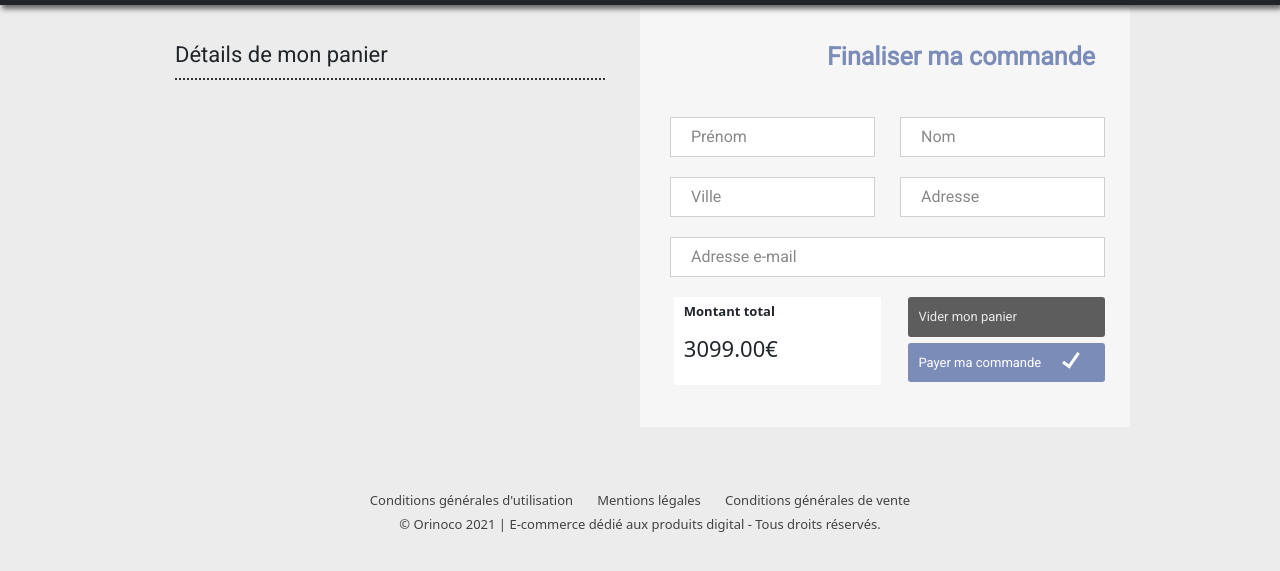
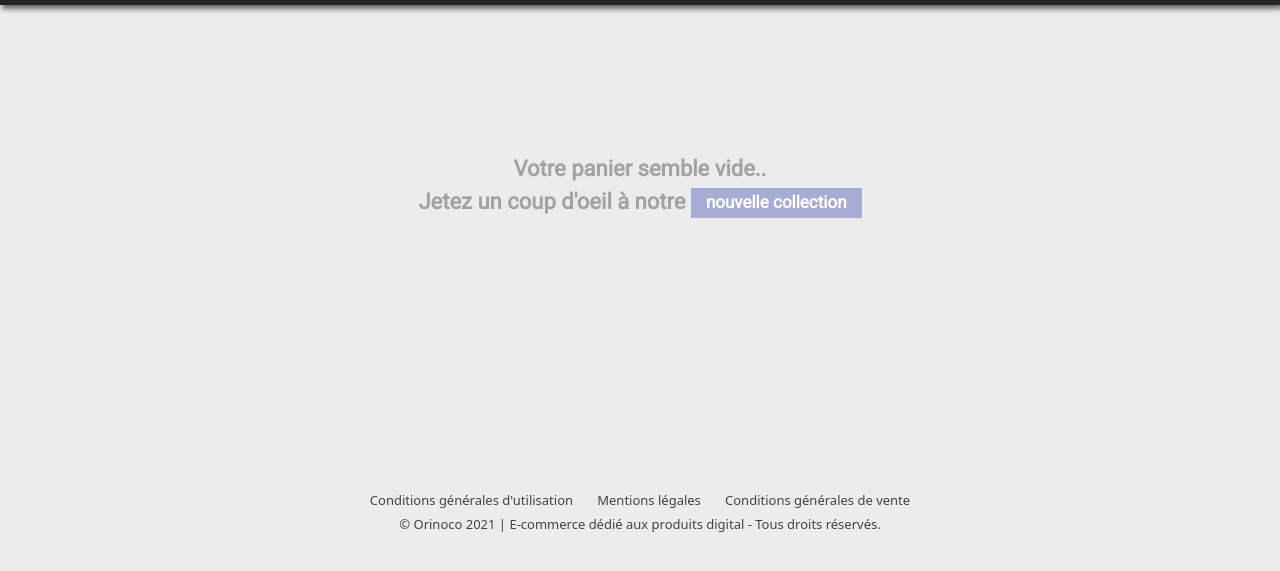
Before and after one commit to MessageGit/CHEVALLIER_5_24012021, a plain HTML site: page mycart.html in a window 1280 px wide. Shown: the part 63-634 px from the top of the page. Drawn offline with Linux system fonts and the light colour scheme; a web font is replaced by a local one.

Commit message:
display message if localStorage is empty

```diff
--- a/css/style.css
+++ b/css/style.css
@@ -485,41 +485,77 @@ body {
 .cart-content .my-cart {
     position: relative;
     width: 1000px;
+    transition-duration: 0.5s;
+    display: none;
+    opacity: 0;
 }
 
 .cart-content .my-cart .cart-section {
     position: relative;
     width: 50%;
+    display: none;
 }
 
-.cart-content .my-cart .left-section { float: left; }
+.cart-content .my-cart #empty-cart {
+    position: relative;
+    width: 100%;
+    height: 300px;
+    text-align: center;
+    display: none;
+}
+
+.cart-content .my-cart #empty-cart span {
+    position: relative;
+    top: 145px;
+    font-family: 'Roboto';
+    font-size: 22px;
+    color: #a2a2a2;
+    font-weight: bold;
+}
+
+.cart-content .my-cart #empty-cart span a {
+    position: relative;
+    bottom: 1px;
+    color: white;
+    background-color: #a6acd4;
+    padding: 4px 15px 6px 15px;
+    border-radius: 0px;
+    text-decoration: none;
+    font-size: 17px;
+    cursor: pointer;
+}
+
+.cart-content .my-cart .left-section { float: left; border-left: 3px dotted #333; }
 .cart-content .my-cart .right-section { float: right; }
 
 .cart-content .my-cart h1 {
-    position: relative;
     margin: 35px;
-    font-size: 22px;
-    padding-bottom: 10px;
-    border-bottom: 2px dotted #333;
+    text-align: right;
+    color: #7c8cb9;
+    font-weight: bold;
+    font-size: 25px;
     font-family: 'Roboto';
 }
 
-.cart-content .my-cart .right-section h1 {
-    text-align: right;
-    border-bottom: 0px;
-    color: #7c8cb9;
-    font-weight: bold;
-    font-size: 25px;
+.cart-content .my-cart #cart-info {
+    position: relative;
+    top: 35px;
+    margin: 35px;
+    font-size: 19px;
+    padding-bottom: 10px;
+    font-family: 'Roboto';
 }
 
 .cart-content .my-cart .left-section .cart-details {
     position: relative;
     left: 35px;
     width: 86%;
+    margin-bottom: 60px;
 }
 
 .cart-content .my-cart .left-section .cart-details .cart-x-item {
     position: relative;
+    top: 45px;
     width: 100%;
     height: 140px;
     margin-top: 20px;
@@ -586,18 +622,32 @@ body {
     font-size: 11px;
 }
 
+.cart-content .my-cart .left-section .cart-details .cart-x-item .cart-x-point {
+    position: absolute;
+    top: 42%;
+    width: 14px;
+    height: 14px;
+    background-color: #fff;
+    left: -43px;
+    border-radius: 45px;
+    border: 2px solid #333;
+}
+
 .cart-content .my-cart .right-section #pay-content {
     position: fixed;
     width: 490px;
     height: 420px;
     background-color: #ffffff80;
     z-index: 2;
+    border-bottom-right-radius: 15px;
+    border-bottom-left-radius: 15px;
+    box-shadow: 2px 8px 25px 0px rgb(222 222 222 / 75%);
 }
 
 .cart-content .my-cart .right-section .form-input {
     position: relative;
-    margin: 0px 25px 20px 0px;
-    float: right;
+    margin: 0px 0px 20px 25px;
+    float: left;
     outline: 0;
     border: 1px solid #d0d0d0;
     padding: 7px 7px 7px 20px;
@@ -634,18 +684,22 @@ body {
 
 .cart-content .my-cart .right-section .pay-module .cmd-res-left #total-label {
     position: absolute;
-    top: 5px;
-    left: 10px;
+    margin: 10px;
     font-size: 13px;
-    font-weight: bold;
+    font-family: Roboto;
+    color: #949494;
 }
 
 .cart-content .my-cart .right-section .pay-module .cmd-res-left #total-count {
     position: relative;
     float: left;
     top: 35px;
-    left: 10px;
+    left: 15px;
     font-size: 22px;
+    font-family: 'Roboto';
+    color: #7c8cb9;
+    font-weight: bold;
+    margin-left: 10px;
 }
 
 .cart-content .my-cart .right-section .pay-module .cmd-res-right {
--- a/javascript/client.js
+++ b/javascript/client.js
@@ -105,11 +105,23 @@ function addToCart() { // Add product to cart
 function viewMyCart() { // Visualize my cart (items refresh)
     var cart_data = JSON.parse(localStorage.getItem('cart'));
     var option_data = JSON.parse(localStorage.getItem('option'));
-    let i = 0;
-    while(i < cart_data.products.length) {
-        var option_id = option_data.options[i]; // Get option for this product
-        displayCartProduct(cart_data.products[i], option_id); // Show product in my cart
-        i ++;
+    document.getElementsByClassName('my-cart')[0].style.display = "block"; // Show main content
+    setTimeout(function() { document.getElementsByClassName('my-cart')[0].style.opacity = "1"; }, 250);
+    if(cart_data) {
+        let i = 0;
+        while(i < cart_data.products.length) {
+            var option_id = option_data.options[i]; // Get option for this product
+            displayCartProduct(cart_data.products[i], option_id); // Show product in my cart
+            i ++;
+        }
+        // Display count of my products
+        document.getElementById('cart-info').innerHTML = i + " article(s) dans votre panier";
+        // Show content
+        document.getElementsByClassName('cart-section')[0].style.display = "block";
+        document.getElementsByClassName('cart-section')[1].style.display = "block";
+    } else {
+        // Show content
+        document.getElementById('empty-cart').style.display = "block";
     }
 }
 
@@ -127,6 +139,7 @@ function displayCartProduct(product_id, option_id) {
             var txt_x = document.createElement("div");
             var option_x = document.createElement("div");
             var name_x = document.createElement("div");
+            var point_x = document.createElement("div");
             // Create item of product
             product_x.classList.add("cart-x-item");
             document.querySelector('.cart-details').appendChild(product_x);
@@ -149,5 +162,17 @@ function displayCartProduct(product_id, option_id) {
             name_x.classList.add("cart-x-name");
             name_x.innerHTML = api_data['name'];
             product_x.appendChild(name_x);
+            // Attach visual element
+            point_x.classList.add("cart-x-point");
+            product_x.appendChild(point_x);
         });
 }
+
+function validCommand() {
+
+}
+
+function clearCart() {
+    localStorage.clear();
+    window.location.reload();
+}
--- a/mycart.html
+++ b/mycart.html
@@ -43,8 +43,11 @@
         <!-- My cart -->
         <div class="cart-content">
           <div class="my-cart">
+            <div id="empty-cart">
+              <span>Votre panier semble vide..<br />Jetez un coup d'oeil à notre <a href="index.html">nouvelle collection</a></span>
+            </div>
             <div class="cart-section left-section">
-              <h1>Détails de mon panier</h1>
+              <span id="cart-info">&nbsp;</span>
               <div class="cart-details">
 
               </div>
@@ -52,8 +55,8 @@
             <div class="cart-section right-section">
               <div id="pay-content">
                 <h1>Finaliser ma commande</h1>
+                <input type="text" placeholder="Prénom" name="firstName" class="form-input" id="firstName-input">
                 <input type="text" placeholder="Nom" name="lastName" class="form-input" id="lastName-input">
-                <input type="text" placeholder="Prénom" name="firstName" class="form-input" id="firstName-input">
                 <br />
                 <input type="text" placeholder="Adresse" name="address" class="form-input" id="address-input">
                 <input type="text" placeholder="Ville" name="city" class="form-input" id="city-input">
@@ -65,8 +68,8 @@
                     <span id="total-count">3099.00€</span>
                   </div>
                   <div class="cmd-result cmd-res-right">
-                    <div class="result-btn" id="clear-cart-btn"><span class="btn-label">Vider mon panier</span></div>
-                    <div class="result-btn" id="pay-cart-btn"><span class="btn-label">Payer ma commande</span></div>
+                    <div class="result-btn" id="clear-cart-btn" onclick="clearCart()"><span class="btn-label">Vider mon panier</span></div>
+                    <div class="result-btn" id="pay-cart-btn" onclick="validCommand()"><span class="btn-label">Payer ma commande</span></div>
                   </div>
                 </div>
               </div>
```
